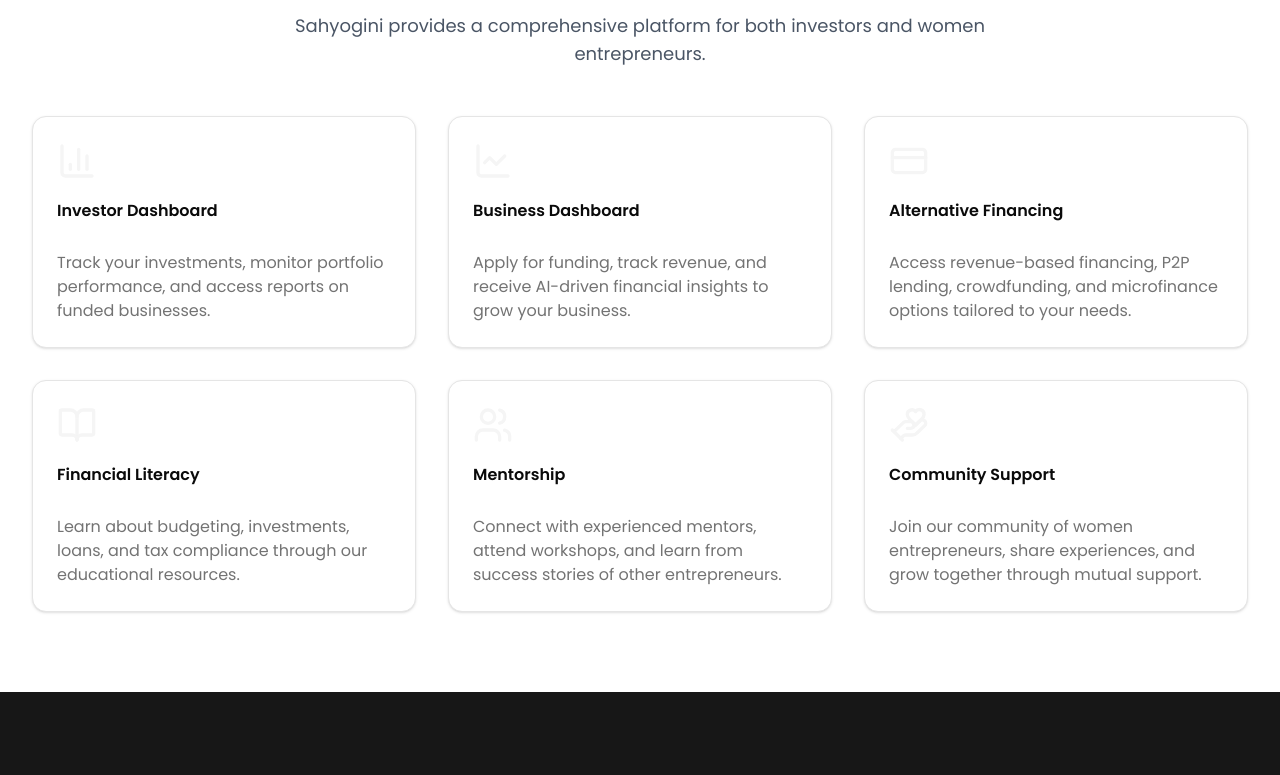
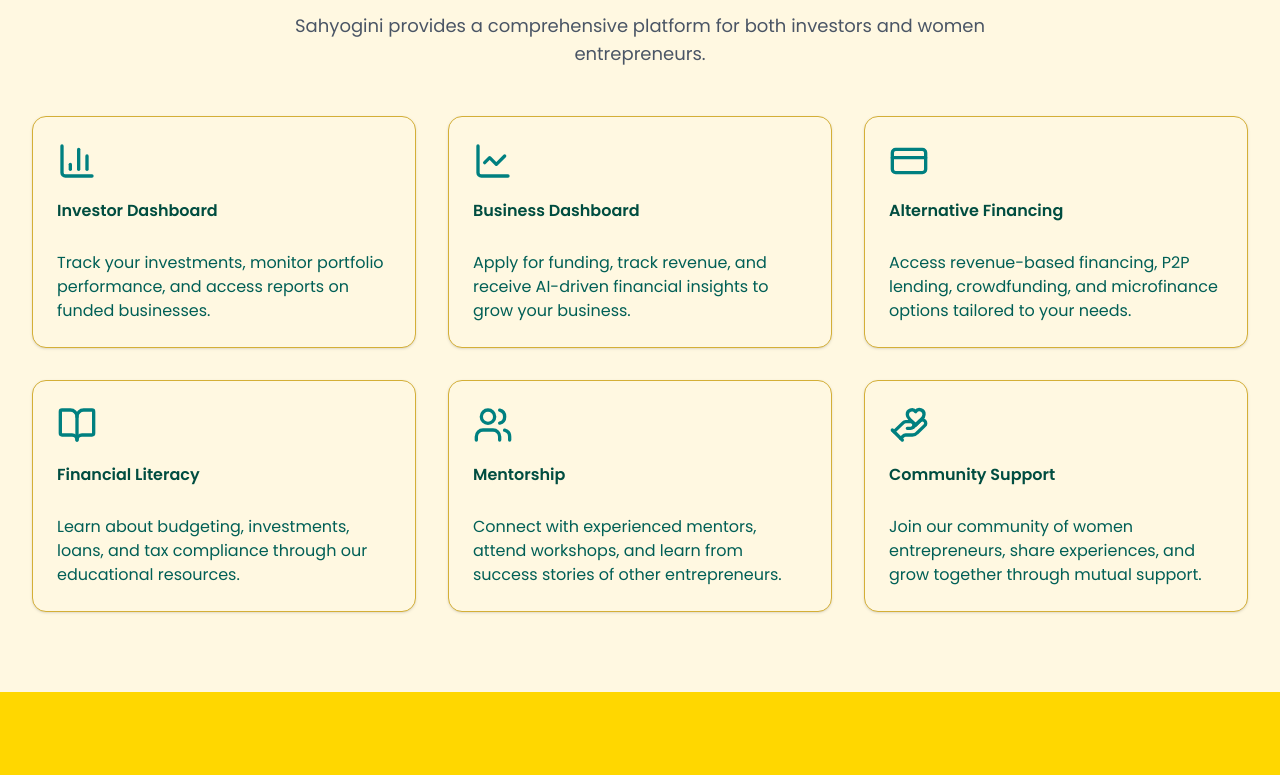
Before and after one commit to genesis106/Sahyogini, a React (Vite) app in the folder sahyogini/: page / in a window 1280 px wide. Shown: the part 749-1524 px from the top of the page. Built offline with nearby package versions, Linux system fonts and the light colour scheme.

Commit message:
color adjustment

```diff
--- a/sahyogini/src/index.css
+++ b/sahyogini/src/index.css
@@ -1,80 +1,82 @@
 @import url('https://fonts.googleapis.com/css2?family=Poppins:ital,wght@0,100;0,200;0,300;0,400;0,500;0,600;0,700;0,800;0,900;1,100;1,200;1,300;1,400;1,500;1,600;1,700;1,800;1,900&display=swap');
 @import "tailwindcss";
 @import "tw-animate-css";
+
 @layer base{
   html {
     font-family: "Poppins", "sans-serif";
   }
 }
+
 @custom-variant dark (&:is(.dark *));
 
 :root {
   --radius: 0.625rem;
-  --background: oklch(1 0 0);
-  --foreground: oklch(0.145 0 0);
-  --card: oklch(1 0 0);
-  --card-foreground: oklch(0.145 0 0);
-  --popover: oklch(1 0 0);
-  --popover-foreground: oklch(0.145 0 0);
-  --primary: oklch(0.205 0 0);
-  --primary-foreground: oklch(0.985 0 0);
-  --secondary: oklch(0.97 0 0);
-  --secondary-foreground: oklch(0.205 0 0);
-  --muted: oklch(0.97 0 0);
-  --muted-foreground: oklch(0.556 0 0);
-  --accent: oklch(0.97 0 0);
-  --accent-foreground: oklch(0.205 0 0);
-  --destructive: oklch(0.577 0.245 27.325);
-  --border: oklch(0.922 0 0);
-  --input: oklch(0.922 0 0);
-  --ring: oklch(0.708 0 0);
-  --chart-1: oklch(0.646 0.222 41.116);
-  --chart-2: oklch(0.6 0.118 184.704);
-  --chart-3: oklch(0.398 0.07 227.392);
-  --chart-4: oklch(0.828 0.189 84.429);
-  --chart-5: oklch(0.769 0.188 70.08);
-  --sidebar: oklch(0.985 0 0);
-  --sidebar-foreground: oklch(0.145 0 0);
-  --sidebar-primary: oklch(0.205 0 0);
-  --sidebar-primary-foreground: oklch(0.985 0 0);
-  --sidebar-accent: oklch(0.97 0 0);
-  --sidebar-accent-foreground: oklch(0.205 0 0);
-  --sidebar-border: oklch(0.922 0 0);
-  --sidebar-ring: oklch(0.708 0 0);
+  --background: #fff8e1; /* Light gold */
+  --foreground: #004d40; /* Dark teal */
+  --card: #fff8e1;
+  --card-foreground: #004d40;
+  --popover: #fff8e1;
+  --popover-foreground: #004d40;
+  --primary: #ffd700; /* Gold */
+  --primary-foreground: #004d40;
+  --secondary: #008080; /* Teal */
+  --secondary-foreground: #fff8e1;
+  --muted: #e0c385;
+  --muted-foreground: #005f56;
+  --accent: #ffcc33;
+  --accent-foreground: #004d40;
+  --destructive: #b22222;
+  --border: #d4af37;
+  --input: #d4af37;
+  --ring: #008080;
+  --chart-1: #ffd700;
+  --chart-2: #008080;
+  --chart-3: #ffcc33;
+  --chart-4: #b8860b;
+  --chart-5: #006666;
+  --sidebar: #fff8e1;
+  --sidebar-foreground: #004d40;
+  --sidebar-primary: #ffd700;
+  --sidebar-primary-foreground: #004d40;
+  --sidebar-accent: #008080;
+  --sidebar-accent-foreground: #fff8e1;
+  --sidebar-border: #d4af37;
+  --sidebar-ring: #008080;
 }
 
 .dark {
-  --background: oklch(0.145 0 0);
-  --foreground: oklch(0.985 0 0);
-  --card: oklch(0.205 0 0);
-  --card-foreground: oklch(0.985 0 0);
-  --popover: oklch(0.205 0 0);
-  --popover-foreground: oklch(0.985 0 0);
-  --primary: oklch(0.922 0 0);
-  --primary-foreground: oklch(0.205 0 0);
-  --secondary: oklch(0.269 0 0);
-  --secondary-foreground: oklch(0.985 0 0);
-  --muted: oklch(0.269 0 0);
-  --muted-foreground: oklch(0.708 0 0);
-  --accent: oklch(0.269 0 0);
-  --accent-foreground: oklch(0.985 0 0);
-  --destructive: oklch(0.704 0.191 22.216);
-  --border: oklch(1 0 0 / 10%);
-  --input: oklch(1 0 0 / 15%);
-  --ring: oklch(0.556 0 0);
-  --chart-1: oklch(0.488 0.243 264.376);
-  --chart-2: oklch(0.696 0.17 162.48);
-  --chart-3: oklch(0.769 0.188 70.08);
-  --chart-4: oklch(0.627 0.265 303.9);
-  --chart-5: oklch(0.645 0.246 16.439);
-  --sidebar: oklch(0.205 0 0);
-  --sidebar-foreground: oklch(0.985 0 0);
-  --sidebar-primary: oklch(0.488 0.243 264.376);
-  --sidebar-primary-foreground: oklch(0.985 0 0);
-  --sidebar-accent: oklch(0.269 0 0);
-  --sidebar-accent-foreground: oklch(0.985 0 0);
-  --sidebar-border: oklch(1 0 0 / 10%);
-  --sidebar-ring: oklch(0.556 0 0);
+  --background: #004d40;
+  --foreground: #ffd700;
+  --card: #005f56;
+  --card-foreground: #ffd700;
+  --popover: #005f56;
+  --popover-foreground: #ffd700;
+  --primary: #ffd700;
+  --primary-foreground: #004d40;
+  --secondary: #00796b;
+  --secondary-foreground: #fff8e1;
+  --muted: #00695c;
+  --muted-foreground: #e0c385;
+  --accent: #ffcc33;
+  --accent-foreground: #004d40;
+  --destructive: #b22222;
+  --border: #d4af37;
+  --input: #d4af37;
+  --ring: #008080;
+  --chart-1: #ffd700;
+  --chart-2: #008080;
+  --chart-3: #ffcc33;
+  --chart-4: #b8860b;
+  --chart-5: #006666;
+  --sidebar: #005f56;
+  --sidebar-foreground: #ffd700;
+  --sidebar-primary: #ffd700;
+  --sidebar-primary-foreground: #004d40;
+  --sidebar-accent: #008080;
+  --sidebar-accent-foreground: #fff8e1;
+  --sidebar-border: #d4af37;
+  --sidebar-ring: #008080;
 }
 
 @theme inline {
--- a/sahyogini/tailwind.config.js
+++ /dev/null
@@ -1,80 +0,0 @@
-/** @type {import('tailwindcss').Config} */
-const config = {
-  darkMode: ["class"],
-  content: [
-    "./pages/**/*.{js,jsx,ts,tsx}",
-    "./components/**/*.{js,jsx,ts,tsx}",
-    "./app/**/*.{js,jsx,ts,tsx}",
-    "./src/**/*.{js,jsx,ts,tsx}",
-    "*.{js,ts,jsx,tsx,mdx}",
-  ],
-  prefix: "",
-  theme: {
-    container: {
-      center: true,
-      padding: "2rem",
-      screens: {
-        "2xl": "1400px",
-      },
-    },
-    extend: {
-      colors: {
-        border: "hsl(var(--border))",
-        input: "hsl(var(--input))",
-        ring: "hsl(var(--ring))",
-        background: "hsl(var(--background))",
-        foreground: "hsl(var(--foreground))",
-        primary: {
-          DEFAULT: "#14B8A6", // Teal
-          foreground: "hsl(var(--primary-foreground))",
-        },
-        secondary: {
-          DEFAULT: "#FACC15", // Gold
-          foreground: "hsl(var(--secondary-foreground))",
-        },
-        destructive: {
-          DEFAULT: "hsl(var(--destructive))",
-          foreground: "hsl(var(--destructive-foreground))",
-        },
-        muted: {
-          DEFAULT: "hsl(var(--muted))",
-          foreground: "hsl(var(--muted-foreground))",
-        },
-        accent: {
-          DEFAULT: "hsl(var(--accent))",
-          foreground: "hsl(var(--accent-foreground))",
-        },
-        popover: {
-          DEFAULT: "hsl(var(--popover))",
-          foreground: "hsl(var(--popover-foreground))",
-        },
-        card: {
-          DEFAULT: "hsl(var(--card))",
-          foreground: "hsl(var(--card-foreground))",
-        },
-      },
-      borderRadius: {
-        lg: "var(--radius)",
-        md: "calc(var(--radius) - 2px)",
-        sm: "calc(var(--radius) - 4px)",
-      },
-      keyframes: {
-        "accordion-down": {
-          from: { height: "0" },
-          to: { height: "var(--radix-accordion-content-height)" },
-        },
-        "accordion-up": {
-          from: { height: "var(--radix-accordion-content-height)" },
-          to: { height: "0" },
-        },
-      },
-      animation: {
-        "accordion-down": "accordion-down 0.2s ease-out",
-        "accordion-up": "accordion-up 0.2s ease-out",
-      },
-    },
-  },
-  plugins: [require("tailwindcss-animate")],
-};
-
-export default config;
```
